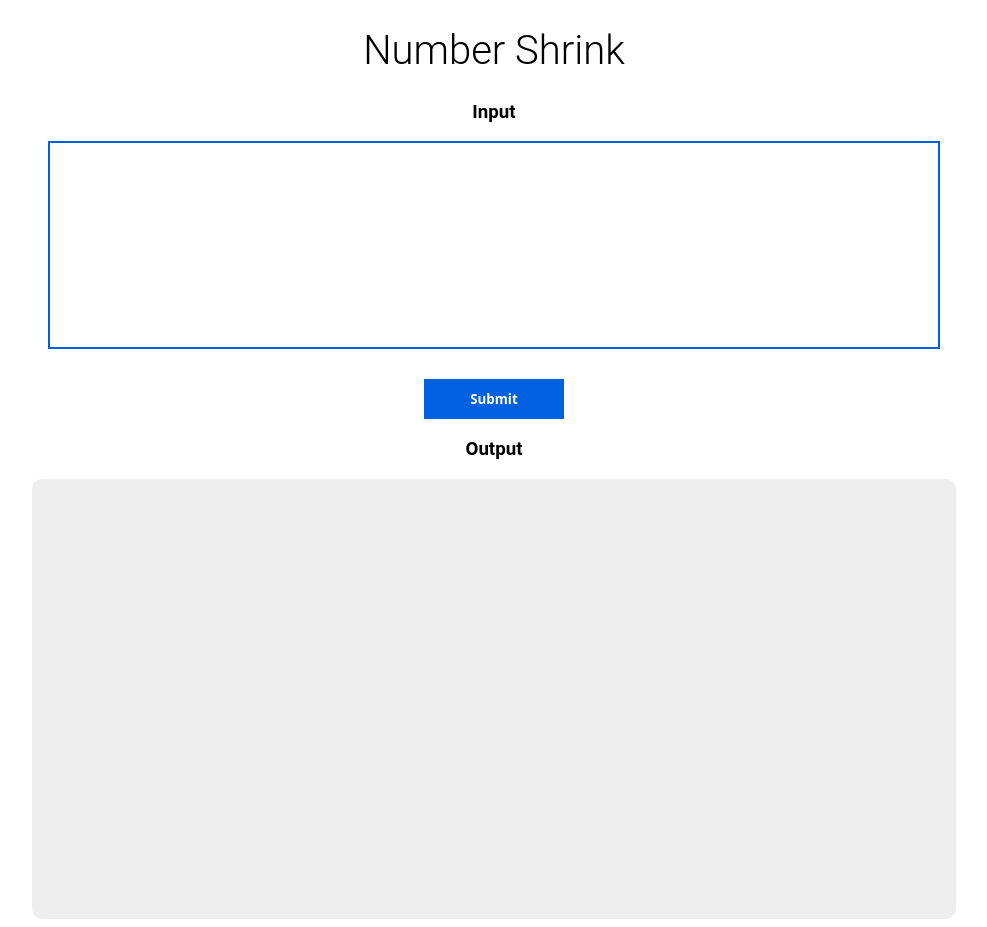
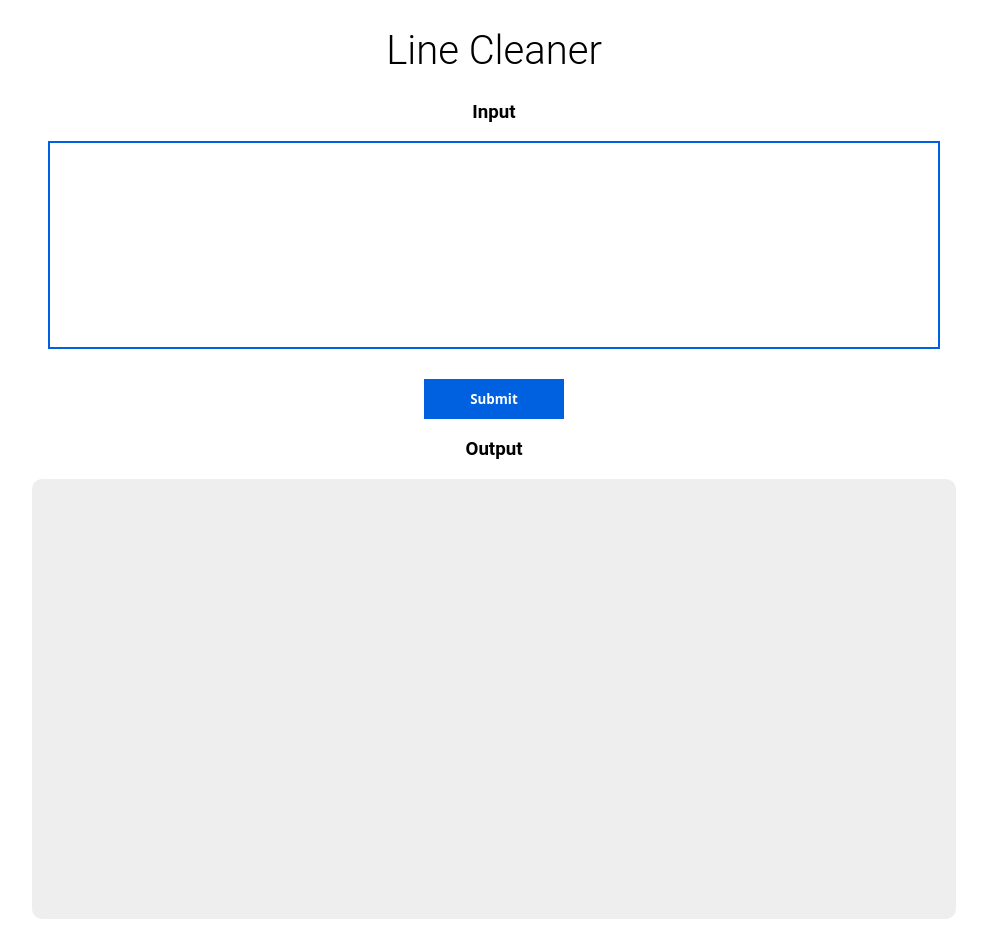
Before and after one commit to Volver805/Line-Cleaner, a plain HTML site: page index.html in a window 1280 px wide. Shown: the whole page, without its empty margins (146-1133 px from the left). Drawn offline with Linux system fonts and the light colour scheme.

Commit message:
Update index.html

```diff
--- a/index.html
+++ b/index.html
@@ -8,7 +8,7 @@
     <link rel="stylesheet" type="text/css" media="screen" href="main.css">
 </head>
 <body>
-    <h1>Number Shrink</h1>
+    <h1>Line Cleaner</h1>
     <h3>Input</h3>
     <textarea class='code-input'></textarea>
     <button onclick="submit()">Submit</button>
```
